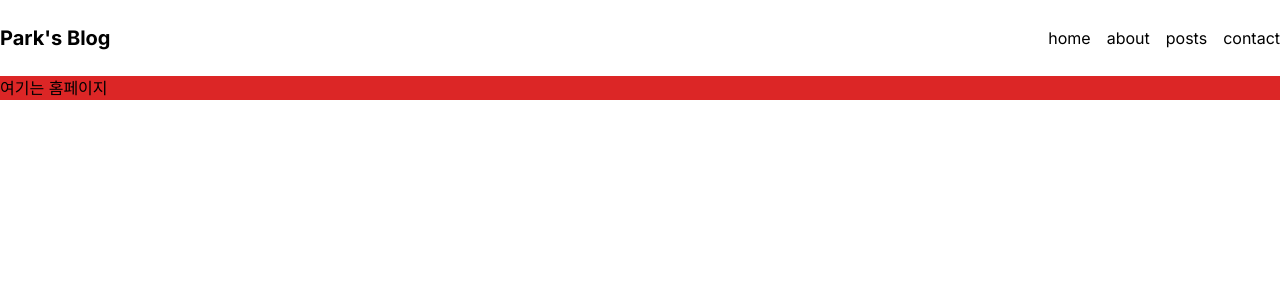
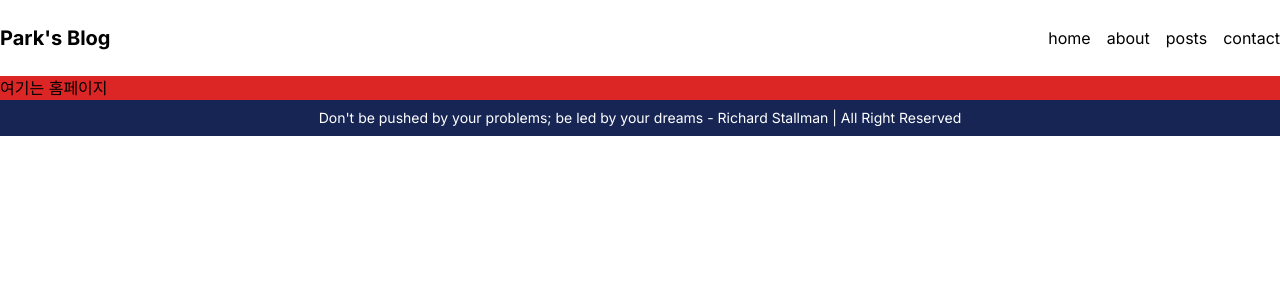
Before and after one commit to confidential-nt/next-blog-practice, a Next.js app: page / in a window 1280 px wide. Shown: the top 300 px of the page. Built offline with nearby package versions, Linux system fonts and the light colour scheme.

Commit message:
[feat] footer 구현

```diff
--- a/src/app/layout.tsx
+++ b/src/app/layout.tsx
@@ -38,6 +38,12 @@ export default function RootLayout({
           </nav>
         </header>
         <main className="container bg-red-600 mx-auto">{children}</main>
+        <footer className="container bg-red-600 mx-auto">
+          <p className="text-center text-white bg-blue-950 text-sm py-2">
+            Don&apos;t be pushed by your problems; be led by your dreams -
+            Richard Stallman | All Right Reserved
+          </p>
+        </footer>
       </body>
     </html>
   );
```
